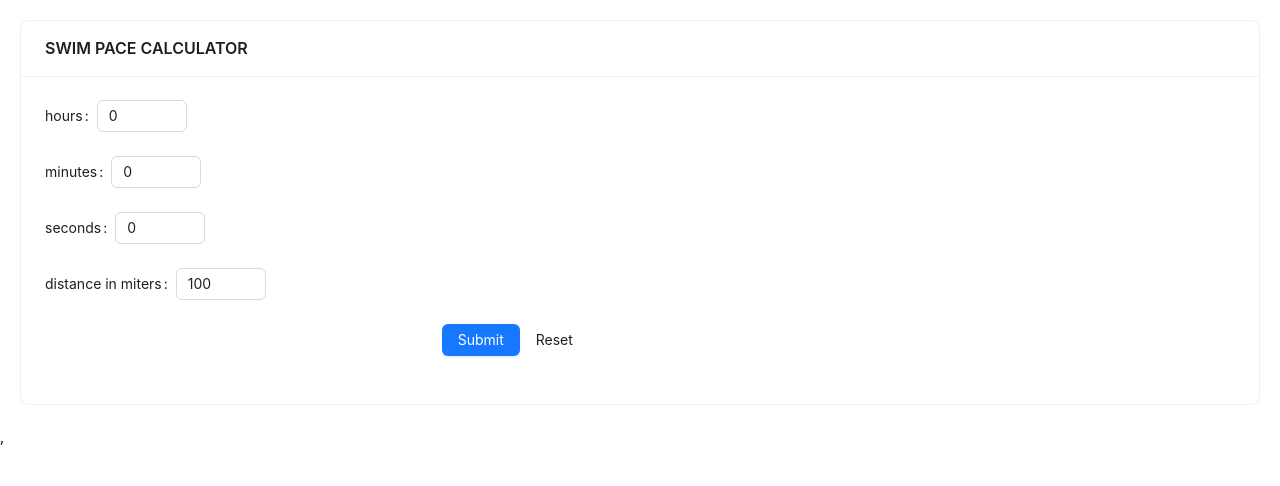
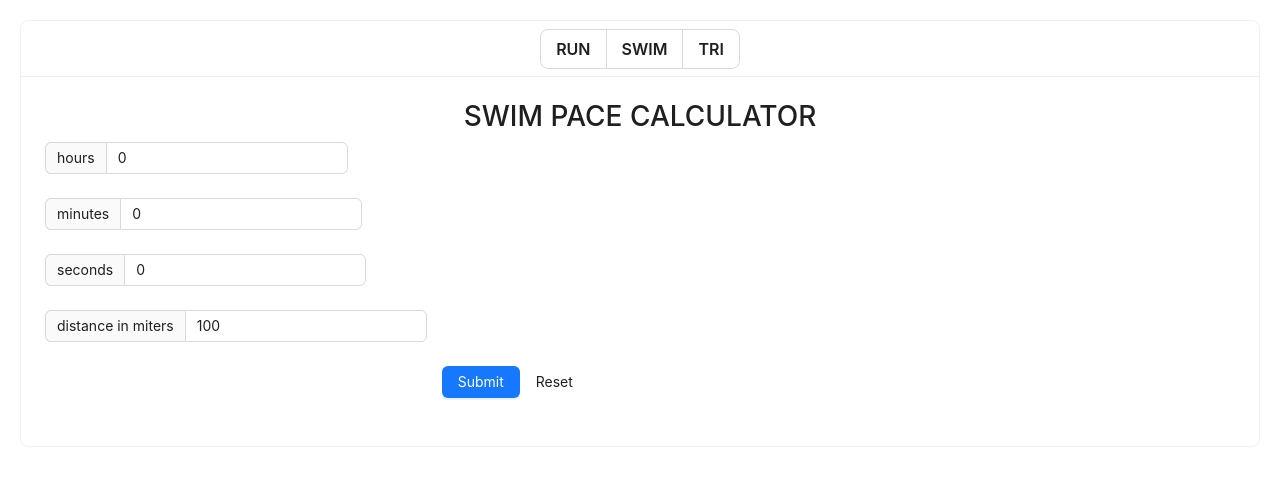
Before and after one commit to rokokos97/tricalc, a React (Create React App) app: page /swim in a window 1280 px wide. Shown: the top 486 px of the page. Built offline with nearby package versions, Linux system fonts and the light colour scheme.

Commit message:
add base navigation

```diff
--- a/src/app/components/main.jsx
+++ b/src/app/components/main.jsx
@@ -1,12 +1,19 @@
 import React from 'react';
 import NavBar from './navBar';
+import {Card} from 'antd';
 
 
 const Main = () => {
   return (
     <>
-      <h1>Main Page</h1>
-      <NavBar/>
+      <Card title={<NavBar/>} bordered={true} style={{
+        margin: '20px',
+        textAlign: 'center',
+      }} >
+        <h1>
+          This is pace calculator by Cяйво!
+        </h1>
+      </Card>
     </>
   );
 };
--- a/src/app/components/navBar.jsx
+++ b/src/app/components/navBar.jsx
@@ -1,28 +1,37 @@
 import React from 'react';
 import {Link} from 'react-router-dom';
+import {Radio} from 'antd';
 
 const NavBar = () => {
   return (
-    <>
+    <div className="navigation">
+      <Radio.Group size={'large'}>
+        <Radio.Button value="large">
           <Link
             className="nav-link"
             to={'/run'}
           >
-        run
+          RUN
           </Link>
+        </Radio.Button>
+        <Radio.Button value="default">
           <Link
             className="nav-link"
             to={'/swim'}
           >
-        swim
+            SWIM
           </Link>
+        </Radio.Button>
+        <Radio.Button value="small">
           <Link
             className="nav-link"
             to={'/tri'}
           >
-        tri
+            TRI
           </Link>
-    </>
+        </Radio.Button>
+      </Radio.Group>
+    </div>
   );
 };
 export default NavBar;
--- a/src/app/components/runCalculator.jsx
+++ b/src/app/components/runCalculator.jsx
@@ -1,13 +1,15 @@
-import React, {useState} from 'react';
+import React, {useState, useEffect} from 'react';
 import {Form, InputNumber, Select, Button, Card} from 'antd';
+import NavBar from './navBar';
 
 const RunCalculator = () => {
   const initState = 0;
   const [hours, setHours] = useState(initState);
   const [minutes, setMinutes] = useState(initState);
   const [seconds, setSeconds] = useState(initState);
-  const [distance, setDistance] = useState(1);
+  const [distance, setDistance] = useState(null);
   const [pace, setPace] = useState(null);
+  const [isDisabled, setIsDisabled] = useState(false);
   const distanceOptions = [
     {label: '1000 miters', value: 1},
     {label: '5000 miters', value: 5},
@@ -27,15 +29,14 @@ const RunCalculator = () => {
     setSeconds(secondsValue);
   };
   const handleDistanceChange = (distanceValue) => {
-    console.log(distanceValue);
     setDistance(distanceValue);
   };
   const handleFinish = () => {
-    console.log('handleFinish');
     calculatePace();
   };
   const handleReset = () => {
     setPace(null);
+    setIsDisabled(false);
     form.resetFields();
   };
   const calculatePace = () => {
@@ -44,13 +45,20 @@ const RunCalculator = () => {
     const paceInSeconds = totalSeconds / parseInt(distance);
     const paceInMinutes = Math.floor(paceInSeconds / 60);
     const paceInMSeconds = Math.round(
-        (paceInSeconds - paceInMinutes * 60) * 1000);
+        (paceInSeconds - paceInMinutes * 60));
     setPace(`${paceInMinutes}'${paceInMSeconds}"`);
   };
+  useEffect(() => {
+    if (distance && (hours>0 || minutes>0 || seconds>0)) {
+      setIsDisabled(true);
+    }
+  }, [distance, hours, minutes, seconds]);
   return (
     <>
-      <Card title="RUN PACE CALCULATOR" bordered={true} style={{margin: 20}}>
+      <Card title={<NavBar/>} bordered={true} style={{margin: 20, textAlign: 'center'}}>
+        <h3>RUN PACE CALCULATOR</h3>
         <Form
+          style={{textAlign: 'left'}}
           form={form}
           onFinish={handleFinish}
           initialValues={{
@@ -61,10 +69,10 @@ const RunCalculator = () => {
           }}
         >
           <Form.Item
-            label='hours'
             name='hours'
           >
             <InputNumber
+              addonBefore={'hours:'}
               min={0}
               max={59}
               value={hours}
@@ -72,10 +80,10 @@ const RunCalculator = () => {
             />
           </Form.Item>
           <Form.Item
-            label='minutes'
             name='minutes'
           >
             <InputNumber
+              addonBefore={'minutes:'}
               min={0}
               max={59}
               value={minutes}
@@ -83,10 +91,10 @@ const RunCalculator = () => {
             />
           </Form.Item>
           <Form.Item
-            label='seconds'
             name='seconds'
           >
             <InputNumber
+              addonBefore={'seconds:'}
               min={0}
               max={59}
               value={seconds}
@@ -94,10 +102,10 @@ const RunCalculator = () => {
             />
           </Form.Item>
           <Form.Item
-            label='distance'
             name="distance"
           >
             <Select
+              addonBefore={'distance:'}
               style={{
                 width: '100%',
               }}
@@ -108,7 +116,7 @@ const RunCalculator = () => {
             </Select>
           </Form.Item>
           <Form.Item wrapperCol={{offset: 8, span: 16}}>
-            <Button type="primary" htmlType="submit">
+            <Button type="primary" htmlType="submit" disabled={!isDisabled ? true : false}>
               Submit
             </Button>
             <Button
--- a/src/app/components/swimCalculator.jsx
+++ b/src/app/components/swimCalculator.jsx
@@ -1,5 +1,6 @@
 import React, {useState} from 'react';
 import {Button, Card, Form, InputNumber} from 'antd';
+import NavBar from './navBar';
 const SwimCalculator = () => {
   const initState = 0;
   const [hours, setHours] = useState(initState);
@@ -42,8 +43,10 @@ const SwimCalculator = () => {
   }
   return (
     <>
-      <Card title="SWIM PACE CALCULATOR" bordered={true} style={{margin: 20}}>
+      <Card title={<NavBar/>} bordered={true} style={{margin: 20, textAlign: 'center'}}>
+        <h3>SWIM PACE CALCULATOR</h3>
         <Form
+          style={{textAlign: 'left'}}
           form={form}
           onFinish={handleFinish}
           initialValues={{
@@ -54,10 +57,10 @@ const SwimCalculator = () => {
           }}
         >
           <Form.Item
-            label='hours'
             name='hours'
           >
             <InputNumber
+              addonBefore={'hours'}
               min={0}
               max={59}
               value={hours}
@@ -65,10 +68,10 @@ const SwimCalculator = () => {
             />
           </Form.Item>
           <Form.Item
-            label='minutes'
             name='minutes'
           >
             <InputNumber
+              addonBefore={'minutes'}
               min={0}
               max={59}
               value={minutes}
@@ -76,10 +79,10 @@ const SwimCalculator = () => {
             />
           </Form.Item>
           <Form.Item
-            label='seconds'
             name='seconds'
           >
             <InputNumber
+              addonBefore={'seconds'}
               min={0}
               max={59}
               value={seconds}
@@ -87,10 +90,10 @@ const SwimCalculator = () => {
             />
           </Form.Item>
           <Form.Item
-            label='distance in miters'
             name='distance'
           >
             <InputNumber
+              addonBefore={'distance in miters'}
               min={100}
               max={10000}
               value={distance}
--- a/src/app/components/triCalculator.jsx
+++ b/src/app/components/triCalculator.jsx
@@ -1,5 +1,6 @@
 import React, {useState} from 'react';
 import {Form, InputNumber, Select, Button, Card} from 'antd';
+import NavBar from './navBar';
 
 const TriCalculator = () => {
   const initState = 0;
@@ -93,11 +94,13 @@ const TriCalculator = () => {
   return (
     <>
       <Card
-        title="TRIATHLON RACE TIME CALCULATOR"
+        title={<NavBar/>}
         bordered={true}
-        style={{margin: 20}}
+        style={{margin: 20, textAlign: 'center'}}
       >
+        <h3>TRIATHLON RACE TIME CALCULATOR</h3>
         <Form
+          style={{textAlign: 'left'}}
           form={form}
           onFinish={handleFinish}
           initialValues={{
@@ -114,7 +117,7 @@ const TriCalculator = () => {
           }}
         >
           <Form.Item
-            label='distance'
+            // label='distance'
             name="distance"
           >
             <Select
--- a/src/index.css
+++ b/src/index.css
@@ -11,3 +11,15 @@ code {
   font-family: source-code-pro, Menlo, Monaco, Consolas, 'Courier New',
     monospace;
 }
+.header {
+  height: 20%;
+  background: black;
+  color: white;
+  text-align: center;
+}
+.alight-center {
+  text-align: center;
+}
+.form-item {
+  display: inline;
+}
--- a/src/index.js
+++ b/src/index.js
@@ -12,7 +12,7 @@ root.render(
     <BrowserRouter>
       <React.StrictMode>
         <App />
-      </React.StrictMode>,
+      </React.StrictMode>
     </BrowserRouter>,
 );
 
```
Lines whose indentation alone changed are shown as unchanged.
